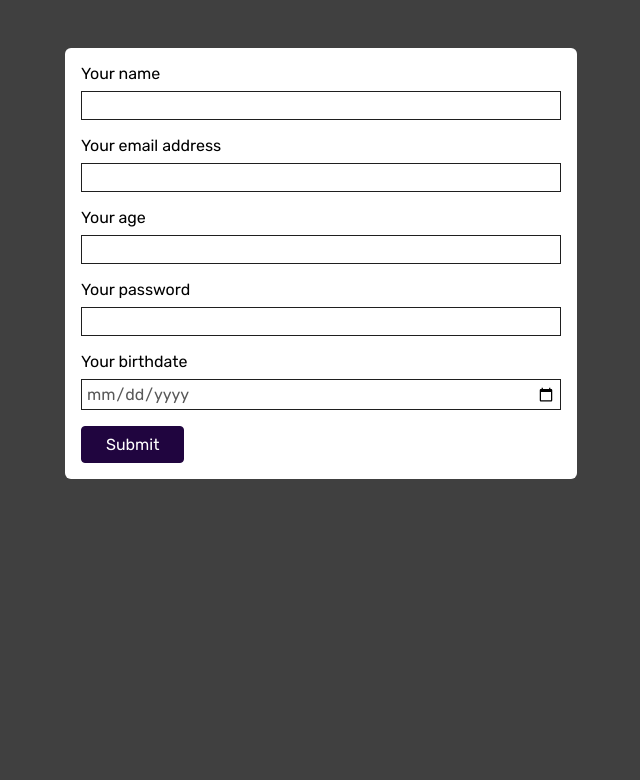
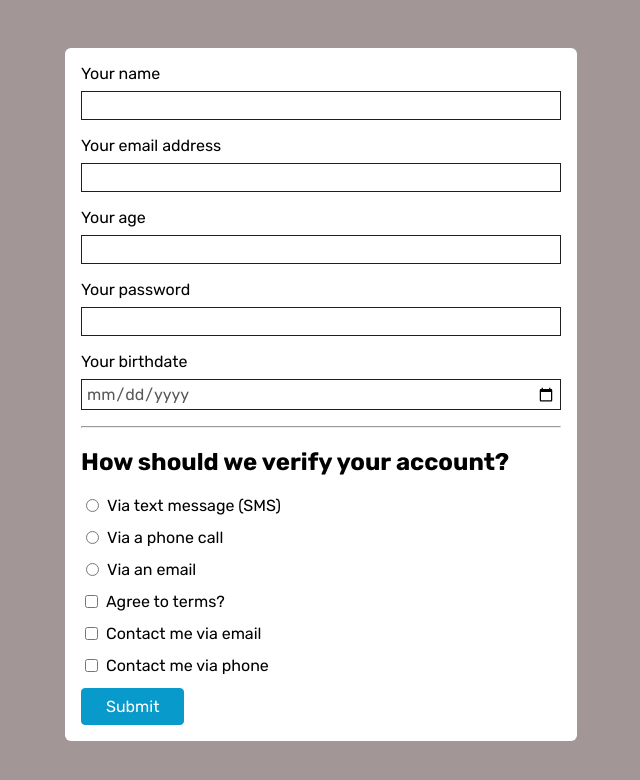
Before and after one commit to SeungBinYang/UDEMY_WEBDEV_3RD, a plain HTML site: page index.html in a window 1280 px wide. Shown: the whole page, without its empty margins (319-959 px from the left). Drawn offline with Linux system fonts and the light colour scheme.

Commit message:
updated files

```diff
--- a/index.html
+++ b/index.html
@@ -15,15 +15,47 @@
   <body>
     <form action="/" method="GET">
       <label for="username">Your name</label>
-      <input type="text" name="user-name" id="username" />
+      <input type="text" name="user-name" id="username" value="" />
       <label for="useremail">Your email address</label>
-      <input type="email" name="user-email" id="useremail">
+      <input type="email" name="user-email" id="useremail" />
       <label for="userage">Your age</label>
-      <input type="number" step="1" name="user-age" id="userage">
+      <input type="number" step="1" name="user-age" id="userage" />
       <label for="userpassword">Your password</label>
-      <input type="password" name="user-password" id="userpassword">
+      <input type="password" name="user-password" id="userpassword" />
       <label for="birthdate">Your birthdate</label>
-      <input type="date" name="birth-date" id="birthdate">
+      <input type="date" name="birth-date" id="birthdate" />
+      <hr />
+      <h2>How should we verify your account?</h2>
+      <div class="form-control-inline">
+        <input
+          type="radio"
+          name="verify"
+          id="verify-text-message"
+          value="text-message"
+        />
+        <label for="verify-text-message">Via text message (SMS)</label>
+      </div>
+      <div class="form-control-inline">
+        <input type="radio" name="verify" id="verify-phone" value="phonecall" />
+        <label for="verify-phone">Via a phone call</label>
+      </div>
+      <div class="form-control-inline">
+        <input type="radio" name="verify" id="verify-email" value="email" />
+        <label for="verify-email">Via an email</label>
+      </div>
+      <div class="form-control-inline">
+        <input type="checkbox" id="agree-terms" name="terms" />
+        <label for="agree-terms">Agree to terms?</label>
+      </div>
+      <div class="form-control-inline">
+        <input type="checkbox" id="contact-email" name="contact" value="email"/>
+        <label for="contact-email">Contact me via email</label>
+      </div>
+      <div class="form-control-inline">
+        <input type="checkbox" id="contact-phone" name="contact" value="phone"/>
+        <label for="contact-phone">Contact me via phone</label>
+      </div>
+
       <button>Submit</button>
     </form>
   </body>
--- a/styles.css
+++ b/styles.css
@@ -1,5 +1,5 @@
 body {
-  background-color: rgb(64, 64, 64);
+  background-color: rgb(163, 150, 150);
   font-family: "Rubik", sans-serif;
 }
 
@@ -36,15 +36,24 @@ input:focus {
 button {
   display: block;
   font: inherit;
-  background-color: rgb(32, 5, 63);
+  background-color: rgb(8, 154, 202);
   color: white;
-  border: 1px solid rgb(32, 5, 63);
+  border: 1px solid rgb(8, 154, 202);
   padding: 0.5rem 1.5rem;
   border-radius: 4px;
   cursor: pointer;
 }
 
 button:hover {
-  background-color: rgb(21, 20, 21);
-  border-color: rgb(21, 20, 21);
+  background-color: rgb(21, 82, 102);
+  border-color: rgb(8, 56, 72);
 }
+
+.form-control-inline {
+  display: flex;
+}
+
+.form-control-inline input {
+  width: auto;
+  margin-right: 0.5rem;
+}
```
